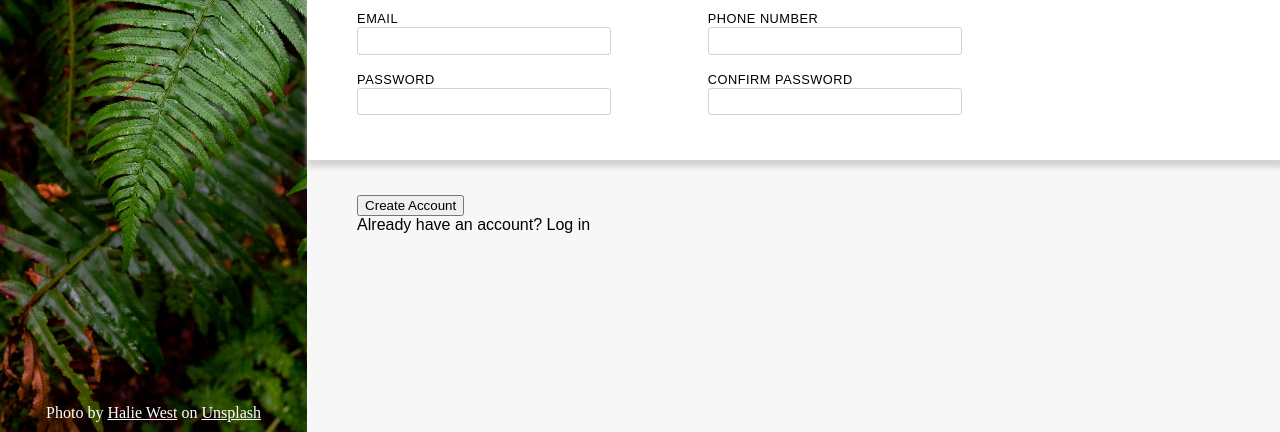
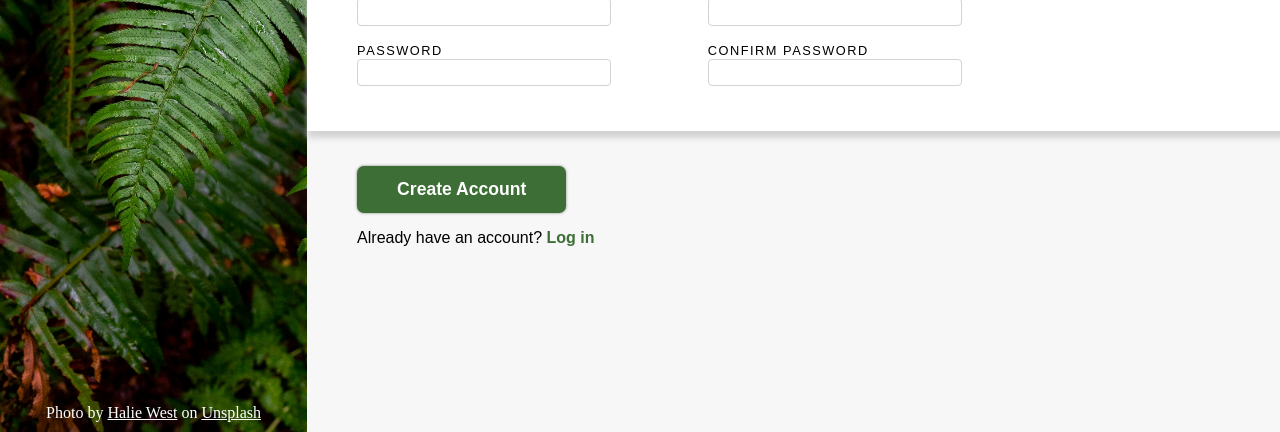
Before and after one commit to solid-000/project-login-form, a plain HTML site: page index.html in a window 1280 px wide. Shown: the part 368-800 px from the top of the page. Drawn offline with Linux system fonts and the light colour scheme.

Commit message:
Complete button section, project completion.

```diff
--- a/index.html
+++ b/index.html
@@ -60,8 +60,8 @@
             </div>
 
             <div class="button-wrapper">
-                <button type="submit">Create Account</button><br>
-                Already have an account? <span>Log in</span>
+                <button type="button">Create Account</button>
+                <p>Already have an account? <a href="https://www.youtube.com/" target="_blank">Log in</a></p>
             </div>
         </div>
 
--- a/style.css
+++ b/style.css
@@ -92,14 +92,14 @@
     font-size: 1rem;
     padding: 4px;
     border: 1px solid lightgray;
-    border-radius: 3px;
+    border-radius: 4px;
     width: 55%;
 
 }
 .input-wrapper label{
     font-size: 0.8rem;
-    letter-spacing: 0.5px;
-    font-weight: 530;
+    letter-spacing: 1.5px;
+    font-weight: 500;
 }
 .input-wrapper>div:nth-child(odd){
     margin-left: -12%;
@@ -122,3 +122,21 @@
 .button-wrapper{
     padding-top: 35px;
 }
+.button-wrapper>button{
+    padding: 13px 40px;
+    border-radius: 7px;
+    font-weight: bold;
+    border: none;
+    background-color: #3C6E35;
+    color: white;
+    box-shadow: 0 0 3px gray;
+    font-size: 1.1rem;
+}
+.button-wrapper>button:active{
+    background-color: #1C830C;
+}
+.button-wrapper>p>a{
+    text-decoration: none;
+    font-weight: bold;
+    color: #3C6E35;
+}
```
